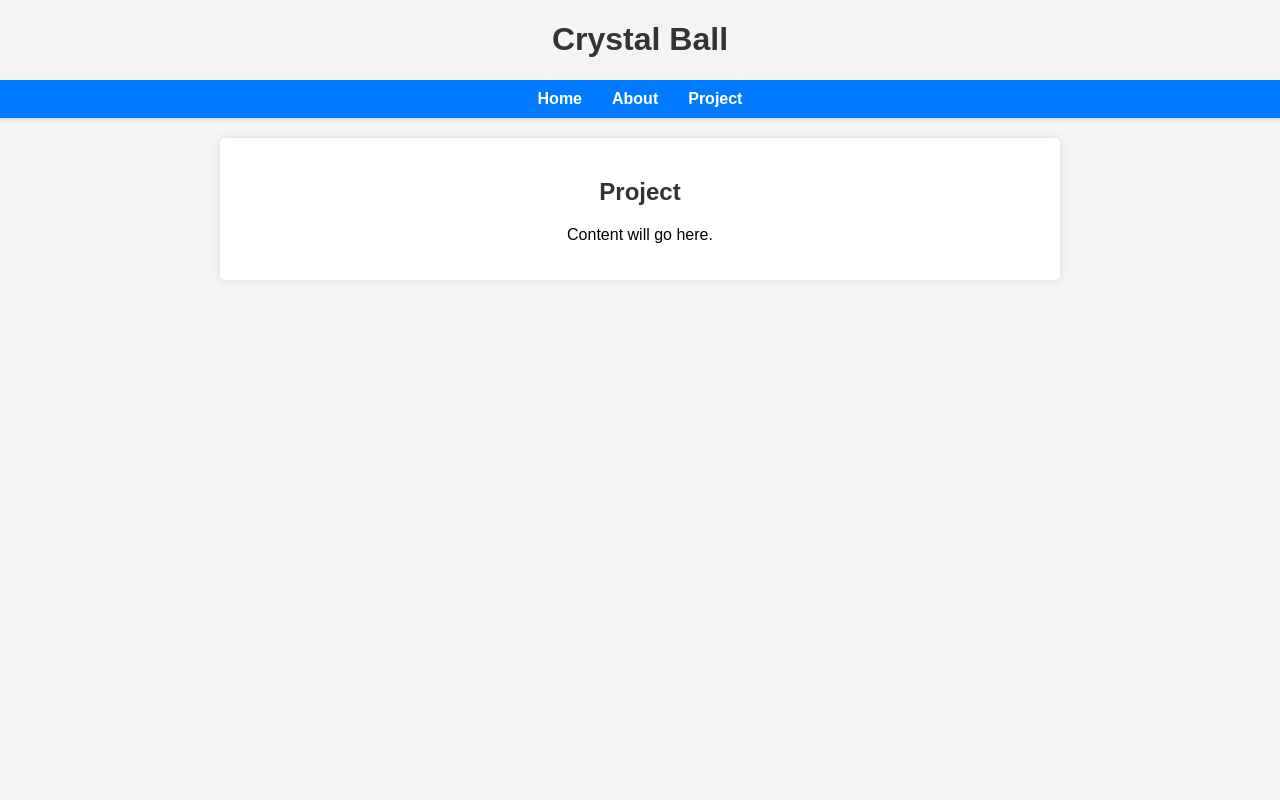
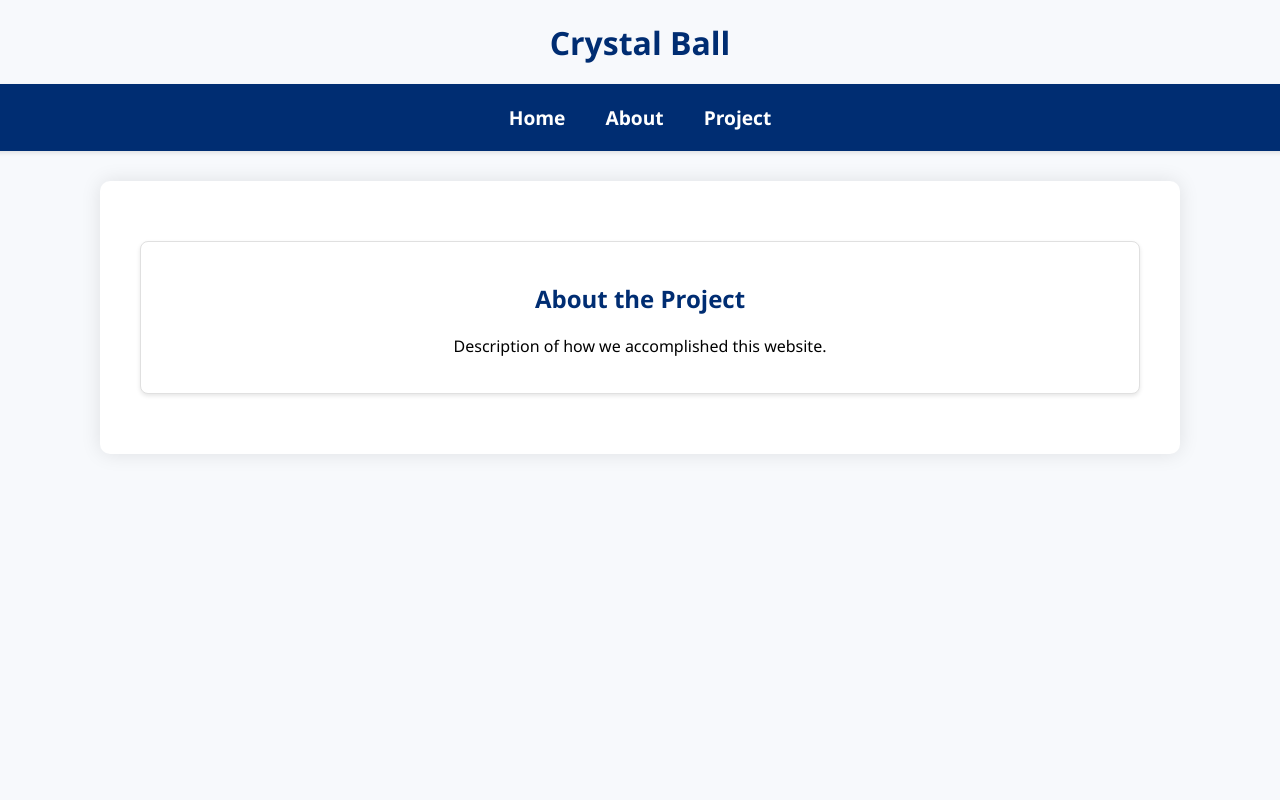
Before and after one commit to esteveeATWIT/CrystalBall, a Flask app: page /project in a window 1280 px wide. Run offline with Flask 3, Linux system fonts and the light colour scheme; parts of the project's set-up code (start-up, migrations or seed data) failed here and were passed over.

Commit message:
Front End Touch Ups

```diff
--- a/app/static/css/styles.css
+++ b/app/static/css/styles.css
@@ -1,6 +1,6 @@
 body {
-    font-family: Arial, sans-serif;
-    background-color: #f4f4f4;
+    font-family: 'Segoe UI', Tahoma, Geneva, Verdana, sans-serif;
+    background-color: #f7f9fc;
     margin: 0;
     padding: 0;
     display: flex;
@@ -11,10 +11,10 @@ body {
 }
 
 nav {
-    background-color: #007bff;
+    background-color: #002d72;
     color: white;
     width: 100%;
-    padding: 10px;
+    padding: 20px;
     text-align: center;
     box-shadow: 0 2px 4px rgba(0, 0, 0, 0.1);
 }
@@ -28,13 +28,14 @@ nav ul {
 }
 
 nav ul li {
-    margin: 0 15px;
+    margin: 0 20px;
 }
 
 nav ul li a {
     color: white;
     text-decoration: none;
     font-weight: bold;
+    font-size: 1.2em;
 }
 
 nav ul li a:hover {
@@ -42,18 +43,20 @@ nav ul li a:hover {
 }
 
 main {
-    padding: 20px;
+    padding: 40px;
     background-color: white;
-    border-radius: 5px;
-    box-shadow: 0 0 10px rgba(0, 0, 0, 0.1);
+    border-radius: 10px;
+    box-shadow: 0 0 20px rgba(0, 0, 0, 0.1);
     width: 80%;
-    max-width: 800px;
+    max-width: 1000px;
     text-align: center;
-    margin-top: 20px;
+    margin-top: 30px;
+    margin-bottom: 30px;
 }
 
 h1, h2 {
-    color: #333;
+    color: #002d72;
+    margin-bottom: 20px;
 }
 
 table {
@@ -64,12 +67,13 @@ table {
 
 th, td {
     border: 1px solid #ddd;
-    padding: 8px;
+    padding: 12px;
     text-align: center;
+    font-size: 1.1em;
 }
 
 th {
-    background-color: #007bff;
+    background-color: #002d72;
     color: white;
 }
 
@@ -80,3 +84,27 @@ td {
 tbody tr:nth-child(even) {
     background-color: #f2f2f2;
 }
+
+button {
+    background-color: #002d72;
+    color: white;
+    border: none;
+    padding: 10px 20px;
+    border-radius: 5px;
+    font-size: 1em;
+    cursor: pointer;
+    margin-top: 20px;
+}
+
+button:hover {
+    background-color: #004aad;
+}
+
+.card {
+    background-color: #ffffff;
+    border: 1px solid #e0e0e0;
+    border-radius: 8px;
+    padding: 20px;
+    margin: 20px 0;
+    box-shadow: 0 2px 4px rgba(0, 0, 0, 0.1);
+}
--- a/app/templates/base.html
+++ b/app/templates/base.html
@@ -5,9 +5,7 @@
     <link rel="stylesheet" type="text/css" href="{{ url_for('static', filename='css/styles.css') }}">
 </head>
 <body>
-    <h1>
-        Crystal Ball
-    </h1>
+    <h1>Crystal Ball</h1>
     <nav>
         <ul>
             <li><a href="{{ url_for('home') }}">Home</a></li>
--- a/app/templates/project.html
+++ b/app/templates/project.html
@@ -3,6 +3,8 @@
 {% block title %}Project{% endblock %}
 
 {% block content %}
-    <h2>Project</h2>
-    <p>Content will go here.</p>
+    <div class="card">
+        <h2>About the Project</h2>
+        <p>Description of how we accomplished this website.</p>
+    </div>
 {% endblock %}
```
Also changed, not shown: app/templates/about.html (+7 -2 lines), app/templates/home.html (+9 -2 lines), app/static/images/enrique.jpg (added), app/static/images/matt_frechette.jpg (added), app/static/images/nael.jpg (added).
